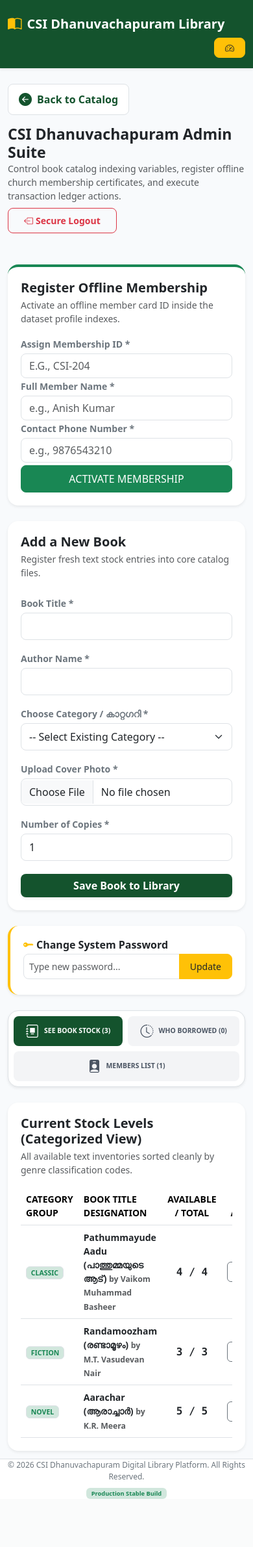
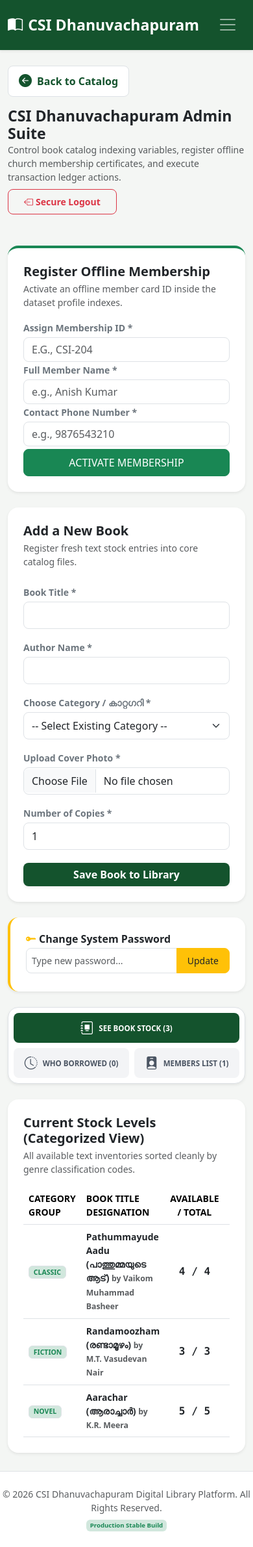
Before and after one commit to Arya-Rajeev/LMS, a Flask app: page /admin in a window 390 px wide. Shown: the whole page at 65% size. Before the commit the page ends 2307 px from the top, so only its background shows below. Run offline with Flask 3, Linux system fonts and the light colour scheme; a user stored in the database is signed in; data comes from the database, SQL or seed files in the repository.

Commit message:
Fixed mobile viewport scalability variables

```diff
--- a/templates/base.html
+++ b/templates/base.html
@@ -1,94 +1,66 @@
 <!DOCTYPE html>
-<html lang="en" class="h-100">
+<html lang="en">
 <head>
     <meta charset="UTF-8">
     <meta name="viewport" content="width=device-width, initial-scale=1.0">
-    <title>CSI Dhanuvachapuram Library</title>
-
-    <link href="https://cdn.jsdelivr.net/npm/bootstrap@5.3.2/dist/dist/css/bootstrap.min.css" rel="stylesheet">
-    <link href="https://cdn.jsdelivr.net/npm/bootstrap-icons@1.11.2/font/bootstrap-icons.min.css" rel="stylesheet">
-
+    <title>CSI Dhanuvachapuram Library Portal</title>
+    <link href="https://cdn.jsdelivr.net/npm/bootstrap@5.3.3/dist/css/bootstrap.min.css" rel="stylesheet">
+    <link href="https://cdn.jsdelivr.net/npm/bootstrap-icons@1.11.3/font/bootstrap-icons.min.css" rel="stylesheet">
     <style>
-        :root {
-            --csi-dark-green: #14532d;
-            --csi-light-green: #15803d;
-            --csi-gold: #eab308;
-        }
-
-        body {
-            background-color: #f8fafc;
-            font-family: system-ui, -apple-system, BlinkMacSystemFont, 'Segoe UI', Roboto, Oxygen, Ubuntu, Cantarell, sans-serif;
-        }
-
-        .bg-csi { background-color: var(--csi-dark-green) !important; }
-        .text-csi { color: var(--csi-dark-green) !important; }
-        .btn-csi {
-            background-color: var(--csi-dark-green);
-            color: white;
-            font-weight: 600;
-            transition: all 0.2s ease-in-out;
-            border: none;
-        }
-        .btn-csi:hover {
-            background-color: var(--csi-light-green);
-            color: white;
-            transform: translateY(-1px);
-        }
-
-        /* Mobile-first card text scaling fixes */
-        @media (max-width: 576px) {
-            .display-6 { font-size: 1.8rem !important; }
-            .card { padding: 1.25rem !important; }
-            .nav-pills .nav-link { font-size: 0.65rem !important; padding: 8px 4px !important; }
-        }
+        :root { --csi-green: #14532d; }
+        body { background-color: #f4f6f4; font-family: system-ui, -apple-system, sans-serif; }
+        .bg-csi { background-color: var(--csi-green) !important; }
+        .text-csi { color: var(--csi-green) !important; }
+        .btn-csi { background-color: var(--csi-green); color: white; border: none; font-weight: 600; }
+        .btn-csi:hover { background-color: #0c331b; color: white; }
     </style>
 </head>
-<body class="d-flex flex-column h-100">
+<body class="d-flex flex-column min-vh-100">
 
-    <nav class="navbar navbar-expand-lg navbar-dark bg-csi shadow-sm py-3 sticky-top">
+    <nav class="navbar navbar-expand-lg navbar-dark bg-csi sticky-top shadow-sm py-3">
         <div class="container">
-            <a class="navbar-brand fw-bold tracking-tight d-flex align-items-center gap-2" href="{{ url_for('home') }}">
-                <i class="bi bi-book-half text-warning fs-4"></i> CSI Dhanuvachapuram Library
+            <a class="navbar-brand fw-bold fs-3" href="{{ url_for('home') }}">
+                <i class="bi bi-book-half me-2"></i>CSI Dhanuvachapuram
             </a>
+            <button class="navbar-toggler border-0 shadow-none" type="button" data-bs-toggle="collapse" data-bs-target="#csiNavbar">
+                <span class="navbar-toggler-icon"></span>
+            </button>
+            <div class="collapse navbar-collapse" id="csiNavbar">
+                <ul class="navbar-nav ms-auto align-items-center gap-2">
+                    <li class="nav-item"><a class="nav-link active font-medium" href="{{ url_for('home') }}">Home Catalog</a></li>
 
-            {% if session.get('is_admin') %}
-            <div class="ms-auto d-flex gap-2">
-                <a href="{{ url_for('admin_portal') }}" class="btn btn-warning btn-sm text-dark fw-bold rounded-3 px-3 d-flex align-items-center gap-1">
-                    <i class="bi bi-speedometer2"></i> <span class="d-none d-sm-inline">Admin Dashboard</span>
-                </a>
+                    {% if session.get('is_admin') %}
+                        <li class="nav-item"><a class="nav-link text-warning fw-bold" href="{{ url_for('admin_portal') }}"><i class="bi bi-speedometer2 me-1"></i>Admin Panel</a></li>
+                        <li class="nav-item ms-2"><a href="{{ url_for('admin_logout') }}" class="btn btn-sm btn-outline-danger px-3 rounded-2 fw-bold">Logout</a></li>
+                    {% endif %}
+                </ul>
             </div>
-            {% endif %}
         </div>
     </nav>
 
-    <div class="container mt-3">
+    <main class="flex-grow-1 container my-4">
         {% with messages = get_flashed_messages(with_categories=true) %}
             {% if messages %}
                 {% for category, message in messages %}
-                    <div class="alert {% if category == 'error' %}alert-danger{% else %}alert-success{% endif %} alert-dismissible fade show border-0 rounded-3 shadow-sm small py-2.5" role="alert">
-                        <i class="bi {% if category == 'error' %}bi-exclamation-octagon-fill{% else %}bi-check-circle-fill{% endif %} me-2"></i>
-                        {{ message }}
-                        <button type="button" class="btn-close small py-2.5" data-bs-dismiss="alert" aria-label="Close"></button>
+                    <div class="alert {% if category == 'success' %}alert-success{% else %}alert-danger{% endif %} alert-dismissible fade show rounded-4 border-0 shadow-sm p-3 mb-4" role="alert">
+                        <div class="d-flex align-items-center">
+                            <i class="bi {% if category == 'success' %}bi-check-circle-fill text-success{% else %}bi-exclamation-triangle-fill text-danger{% endif %} fs-4 me-3"></i>
+                            <div class="fw-medium">{{ message }}</div>
+                        </div>
+                        <button type="button" class="btn-close shadow-none" data-bs-dismiss="alert"></button>
                     </div>
                 {% endfor %}
             {% endif %}
         {% endwith %}
-    </div>
 
-    <main class="flex-shrink-0">
-        <div class="container py-2">
-            {% block content %}
-            {% endblock %}
-        </div>
+        {% block content %}{% endblock %}
     </main>
 
-    <footer class="bg-white border-top py-3.5 mt-auto text-center text-muted small">
-        <div class="container">
-            <p class="mb-1 text-secondary font-medium" style="font-size: 0.75rem;">© 2026 CSI Dhanuvachapuram Digital Library Platform. All Rights Reserved.</p>
-            <span class="badge bg-success-subtle text-success uppercase tracking-wider px-2 py-1 font-semibold" style="font-size: 0.58rem;">Production Stable Build</span>
-        </div>
+    <footer class="bg-white border-top py-4 mt-auto text-center text-muted small">
+        <p class="mb-1">© 2026 CSI Dhanuvachapuram Digital Library Platform. All Rights Reserved.</p>
+        <span class="badge bg-success-subtle text-success uppercase tracking-wider px-2.5 py-1" style="font-size: 0.6rem;">Production Stable Build</span>
     </footer>
 
-    <script src="https://cdn.jsdelivr.net/npm/bootstrap@5.3.2/dist/dist/js/bootstrap.bundle.min.js"></script>
+    <script src="https://cdn.jsdelivr.net/npm/bootstrap@5.3.3/dist/js/bootstrap.bundle.min.js"></script>
 </body>
 </html>
```
